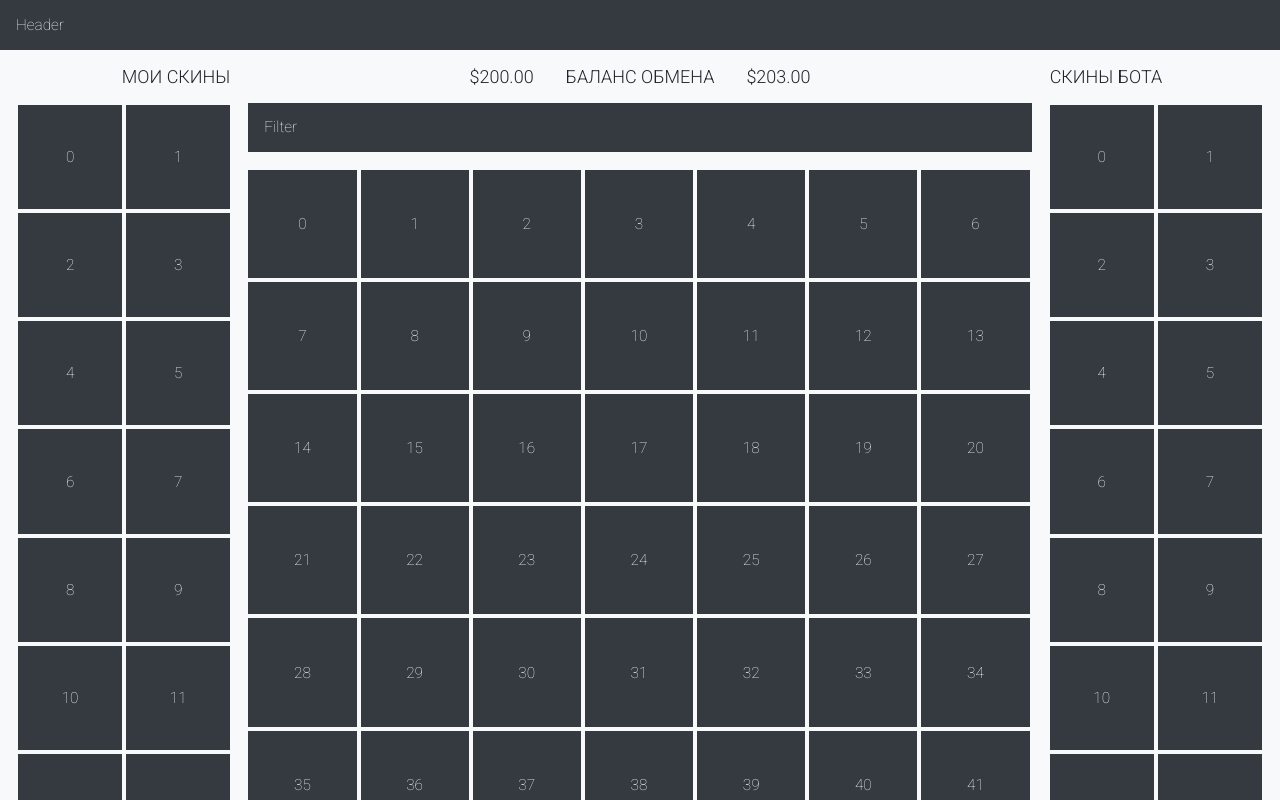
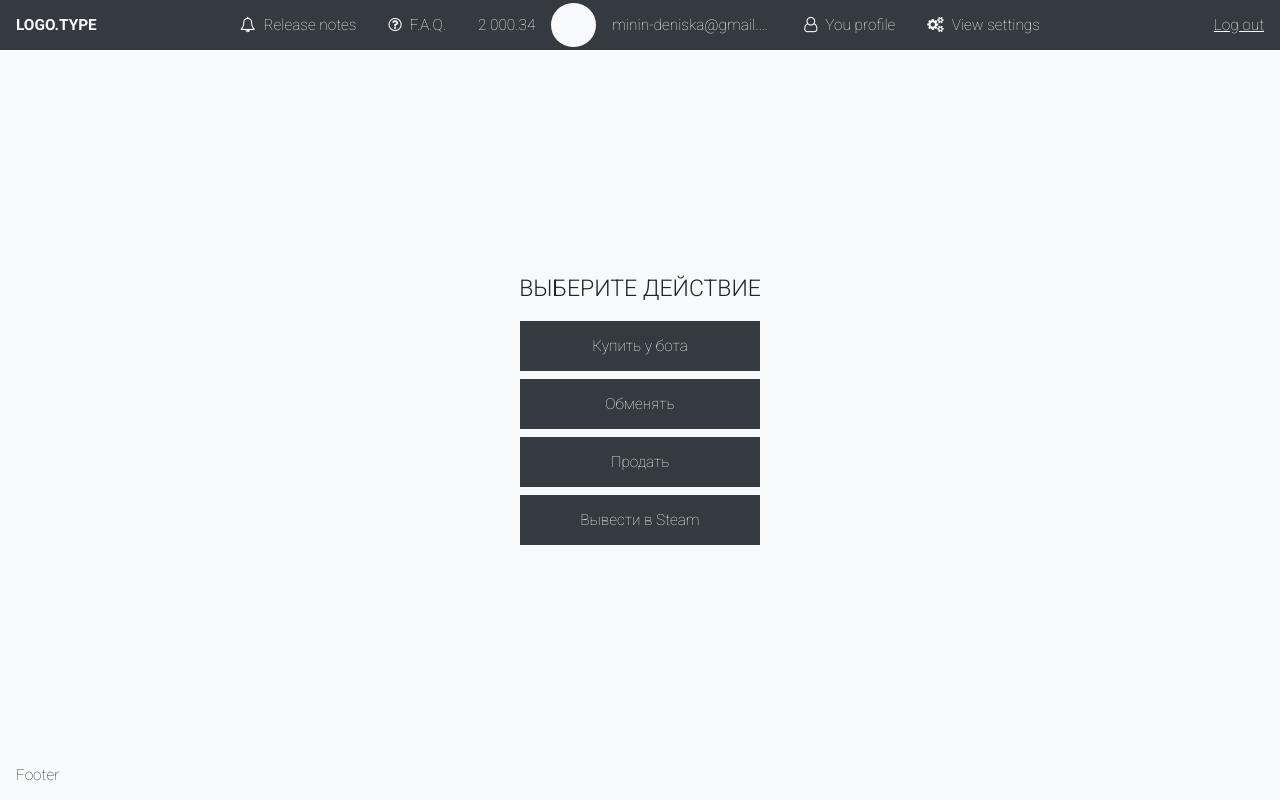
Before and after one commit to Petrovich1973/minin, a React (Create React App) app: page / in a window 1280 px wide. Built offline with nearby package versions, Linux system fonts and the light colour scheme.

Commit message:
add router

```diff
--- a/package.json
+++ b/package.json
@@ -4,10 +4,12 @@
   "private": true,
   "dependencies": {
     "classnames": "^2.2.6",
+    "font-awesome": "^4.7.0",
     "node-sass": "^4.12.0",
     "react": "^16.10.2",
     "react-app-polyfill": "^1.0.4",
     "react-dom": "^16.10.2",
+    "react-router-dom": "^5.1.2",
     "react-scripts": "3.2.0"
   },
   "scripts": {
--- a/src/App.js
+++ b/src/App.js
@@ -1,20 +1,22 @@
 import React from 'react';
+import {BrowserRouter, Switch, Route} from 'react-router-dom';
 import './App.scss';
 import Header from "./Components/Header";
 import Footer from "./Components/Footer";
-import Aside from "./Components/Aside";
-import MainSection from "./Components/MainSection";
+import ModeChange from "./Components/ModeChange";
+import Home from "./Components/Home";
 
 const App = () => (
-    <React.Fragment>
-        <Header/>
-        <main>
-            <Aside title={'Мои скины'} side={'left'} list={[...Array(20).keys()]}/>
-            <MainSection list={[...Array(500).keys()]}/>
-            <Aside title={'Скины Бота'} side={'right'} list={[...Array(20).keys()]}/>
-        </main>
-        <Footer/>
-    </React.Fragment>
+    <BrowserRouter>
+        <React.Fragment>
+            <Header/>
+            <Switch>
+                <Route exact path='/' component={Home}/>
+                <Route path='/mode-change' component={ModeChange}/>
+            </Switch>
+            <Footer/>
+        </React.Fragment>
+    </BrowserRouter>
 )
 
 export default App;
--- a/src/App.scss
+++ b/src/App.scss
@@ -1,6 +1,22 @@
+$primary-color: #343a40 !default;
+$accent-color: #f8f9fa !default;
+
+$size-base: 1rem;
+
+@mixin dark-theme {
+  background-color: $primary-color;
+  color: $accent-color;
+}
+
+@mixin flex-horizontal {
+  display: flex;
+  align-items: center;
+}
+
 html {
   background-color: #000;
 }
+
 body {
   margin: 0;
   height: 100vh;
@@ -10,6 +26,9 @@ body {
   font-weight: 100;
   background-color: #f8f9fa;
   color: #212529;
+  * {
+    box-sizing: border-box;
+  }
   @media (max-width: 1000px) {
     & {
       font-size: 1.6vw;
@@ -17,14 +36,19 @@ body {
   }
 }
 
-h1, h2, h3, h4 {font-weight: 300; text-transform: uppercase}
+h1, h2, h3, h4 {
+  font-weight: 300;
+  text-transform: uppercase
+}
 
 .align-center {
   text-align: center;
 }
+
 .align-left {
   text-align: left;
 }
+
 .align-right {
   text-align: right;
 }
@@ -48,12 +72,78 @@ h1, h2, h3, h4 {font-weight: 300; text-transform: uppercase}
   }
 
   header {
+    @include dark-theme;
     padding: 1rem;
-    background-color: #343a40;
-    color: #f8f9fa;
+    @include flex-horizontal;
+    justify-content: space-between;
+    & > * {
+      flex: 1;
+    }
+    .app-logo {
+      a {
+        font-weight: 700;
+        text-transform: uppercase;
+        text-decoration: none;
+        white-space: nowrap;
+        color: $accent-color;
+      }
+    }
+    .group-center {
+      @include flex-horizontal;
+    }
+    .nav {
+      .navbar {
+        @include flex-horizontal;
+        margin: 0 $size-base;
+        padding: 0;
+        list-style: none;
+        a {
+          @include flex-horizontal;
+          padding: 0 $size-base;
+          white-space: nowrap;
+          text-decoration: none;
+          color: $accent-color;
+          & > * + * {
+            margin-left: ($size-base / 2);
+          }
+        }
+      }
+    }
+    .user {
+      @include flex-horizontal;
+      & > * + * {
+        margin-left: $size-base;
+      }
+      .user-avatar {
+        width: ($size-base * 2.8);
+        height: ($size-base * 2.8);
+        border-radius: 100%;
+        background-color: $accent-color;
+        position: relative;
+        margin-top: -$size-base;
+        margin-bottom: -$size-base;
+        @media (max-width: 768px) {
+          & {
+            width: ($size-base * 1.8);
+            height: ($size-base * 1.8);
+          }
+        }
+      }
+      .user-name > * {
+        display: block;
+        max-width: ($size-base * 10);
+        white-space: nowrap;
+        overflow: hidden;
+        text-overflow: ellipsis;
+      }
+    }
+    .logout {
+      white-space: nowrap;
+      color: $accent-color;
+    }
   }
   footer {
-    padding: 1rem;
+    padding: $size-base;
   }
   main {
     flex: 1;
@@ -85,11 +175,9 @@ h1, h2, h3, h4 {font-weight: 300; text-transform: uppercase}
           bottom: 2px;
           left: 2px;
           right: 2px;
-          display: flex;
+          @include flex-horizontal;
           justify-content: center;
-          align-items: center;
-          background-color: #343a40;
-          color: #f8f9fa;
+          @include dark-theme;
         }
         @media (max-width: 1400px) {
           & {
@@ -153,11 +241,56 @@ h1, h2, h3, h4 {font-weight: 300; text-transform: uppercase}
 }
 
 .row-group {
-  display: flex;
+  @include flex-horizontal;
   justify-content: center;
-  align-items: center;
   & > * {
     display: block;
     padding: 0 1rem;
   }
 }
+
+////////////////// Home /////////////////
+
+main#home {
+  display: flex;
+  flex-direction: column;
+  justify-content: center;
+  align-items: center;
+  & > * {
+    height: initial;
+  }
+  .select-action {
+    margin: 0;
+    padding: 0;
+    list-style: none;
+    display: flex;
+    flex-direction: column;
+    align-items: center;
+    li {
+      & + li {
+        margin-top: ($size-base / 2)
+      }
+      a {
+        @include flex-horizontal;
+        justify-content: center;
+        @include dark-theme;
+        padding: $size-base;
+        width: ($size-base * 15);
+        text-decoration: none;
+      }
+    }
+  }
+}
+
+////////////////// end Home /////////////////
+
+@media (max-width: 1000px) {
+  .medium-hide1000 {
+    display: none;
+  }
+}
+@media (max-width: 768px) {
+  .medium-hide768 {
+    display: none;
+  }
+}
--- a/src/Components/Header.js
+++ b/src/Components/Header.js
@@ -1,7 +1,56 @@
 import React from 'react'
+import {Link} from 'react-router-dom'
 
 const Header = () => (
-    <header>Header</header>
+    <header>
+        <div>
+            <div className="app-logo">
+                <Link to={'/'}>Logo.type</Link>
+            </div>
+        </div>
+        <div className="group-center">
+            <div className="nav">
+                <ul className="navbar">
+                    <li className="medium-hide1000">
+                        <a href="/"><i className="fa fa-bell-o"/>
+                            <nobr>Release notes</nobr>
+                        </a>
+                    </li>
+                    <li className="medium-hide768">
+                        <a href="/"><i className="fa fa-question-circle-o"/>
+                            <nobr>F.A.Q.</nobr>
+                        </a>
+                    </li>
+                </ul>
+            </div>
+            <div className="user">
+                <div className="user-balance">
+                    <nobr>2 000.34</nobr>
+                </div>
+                <div className="user-avatar"/>
+                <div className="user-name" title="minin-deniska@gmail.com">
+                    <nobr>minin-deniska@gmail.com</nobr>
+                </div>
+            </div>
+            <div className="nav">
+                <ul className="navbar">
+                    <li className="medium-hide768">
+                        <a href="/"><i className="fa fa-user-o"/>
+                            <nobr>You profile</nobr>
+                        </a>
+                    </li>
+                    <li className="medium-hide1000">
+                        <a href="/"><i className="fa fa-cogs"/>
+                            <nobr>View settings</nobr>
+                        </a>
+                    </li>
+                </ul>
+            </div>
+        </div>
+        <div className="align-right">
+            <a className="logout" href="/">Log out</a>
+        </div>
+    </header>
 )
 
 export default Header
--- /dev/null
+++ b/src/Components/Home.js
@@ -0,0 +1,24 @@
+import React from 'react'
+import { Link } from 'react-router-dom'
+
+const Home = () => (
+    <main id="home">
+        <h2>Выберите действие</h2>
+        <ul className="select-action">
+            <li>
+                <Link to={'/mode-change'}><span>Купить у бота</span></Link>
+            </li>
+            <li>
+                <Link to={'/mode-change'}><span>Обменять</span></Link>
+            </li>
+            <li>
+                <Link to={'/mode-change'}><span>Продать</span></Link>
+            </li>
+            <li>
+                <Link to={'/mode-change'}><span>Вывести в Steam</span></Link>
+            </li>
+        </ul>
+    </main>
+)
+
+export default Home
--- a/src/Components/MainSection.js
+++ b/src/Components/MainSection.js
@@ -6,7 +6,7 @@ const MainSection = ({list = []}) => (
     <section>
         <h3 className="title-block row-group">
             <span>$200.00</span>
-            <span>баланс обмена</span>
+            <strong>«обмен»</strong>
             <span>$203.00</span>
         </h3>
         <Filter/>
--- /dev/null
+++ b/src/Components/ModeChange.js
@@ -0,0 +1,13 @@
+import React from 'react'
+import Aside from "./Aside";
+import MainSection from "./MainSection";
+
+const ModeChange = () => (
+    <main>
+        <Aside title={'Мои скины'} side={'left'} list={[...Array(20).keys()]}/>
+        <MainSection list={[...Array(500).keys()]}/>
+        <Aside title={'Скины Бота'} side={'right'} list={[...Array(20).keys()]}/>
+    </main>
+)
+
+export default ModeChange
--- a/src/index.css
+++ b/src/index.css
@@ -1 +1,2 @@
 @import url('https://fonts.googleapis.com/css?family=Roboto:100,300,300i,400,500,700,900&display=swap');
+@import "~font-awesome/css/font-awesome.css";
```
Also changed, not shown: 1 other file (tests, documents, lock files or other folders).
